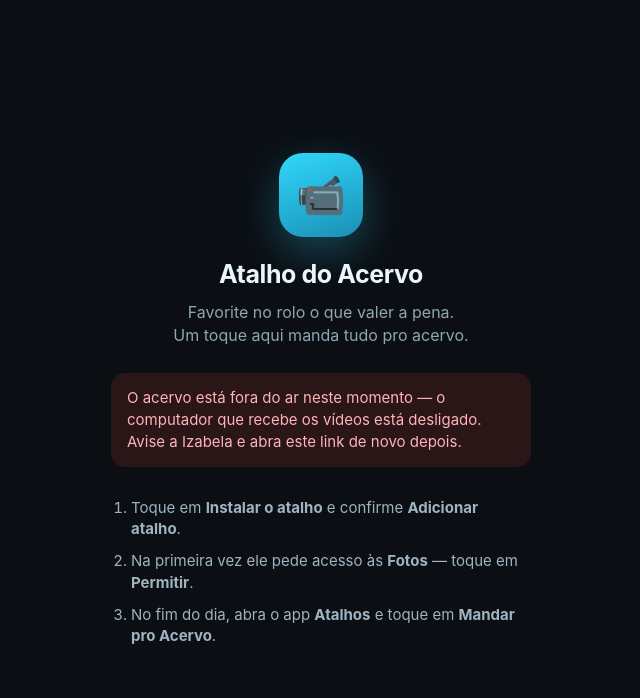
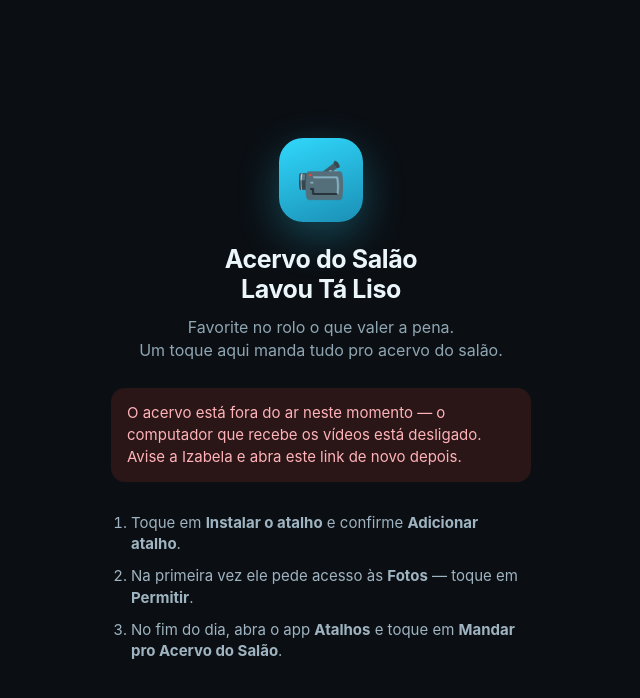
Before and after one commit to lavoutaliso-code/paginas, a plain HTML site: page acervo/salao.html in a window 1280 px wide. Shown: the whole page, without its empty margins (319-959 px from the left). Drawn offline with Linux system fonts and the light colour scheme; no server answers.

Commit message:
acervo do salao: texto da videomaker

```diff
--- a/acervo/salao.html
+++ b/acervo/salao.html
@@ -3,7 +3,7 @@
 <head>
 <meta charset="utf-8">
 <meta name="viewport" content="width=device-width,initial-scale=1,viewport-fit=cover">
-<title>Atalho do Acervo · Lavou Tá Liso</title>
+<title>Acervo do Salão · Lavou Tá Liso</title>
 <style>
   *{box-sizing:border-box;margin:0;padding:0;-webkit-text-size-adjust:100%}
   body{min-height:100svh;display:flex;align-items:center;justify-content:center;
@@ -31,8 +31,8 @@
 <body>
 <div class="cartao">
   <div class="selo">📹</div>
-  <h1>Atalho do Acervo</h1>
-  <p class="sub">Favorite no rolo o que valer a pena.<br>Um toque aqui manda tudo pro acervo.</p>
+  <h1>Acervo do Salão<br>Lavou Tá Liso</h1>
+  <p class="sub">Favorite no rolo o que valer a pena.<br>Um toque aqui manda tudo pro acervo do salão.</p>
 
   <p class="carregando" id="carregando">procurando o acervo…</p>
   <a class="btn" id="instalar" href="#" style="display:none">Instalar o atalho</a>
@@ -45,7 +45,7 @@
   <ol class="passos">
     <li>Toque em <b>Instalar o atalho</b> e confirme <b>Adicionar atalho</b>.</li>
     <li>Na primeira vez ele pede acesso às <b>Fotos</b> — toque em <b>Permitir</b>.</li>
-    <li>No fim do dia, abra o app <b>Atalhos</b> e toque em <b>Mandar pro Acervo</b>.</li>
+    <li>No fim do dia, abra o app <b>Atalhos</b> e toque em <b>Mandar pro Acervo do Salão</b>.</li>
   </ol>
 </div>
 <script>
```
